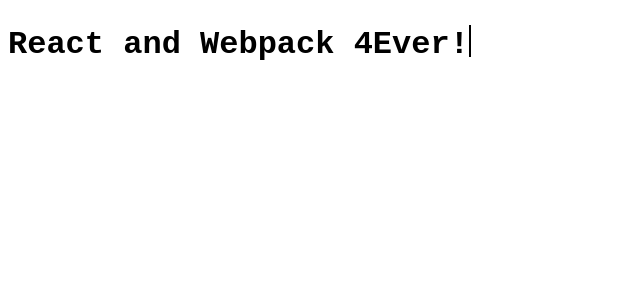
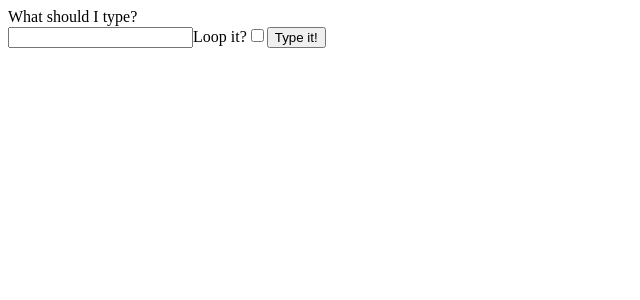
Before and after one commit to CBroaders12/typewriter-component, a React app: page / in a window 1280 px wide. Shown: the top 300 px of the page, without its empty margins (0-640 px from the left). Built offline with nearby package versions, Linux system fonts and the light colour scheme.

Commit message:
add interactive interface

```diff
--- a/src/App.jsx
+++ b/src/App.jsx
@@ -1,10 +1,48 @@
-import React from 'react';
+import React, { useState } from 'react';
 // import styles from './app.component.css';
 
 import Typewriter from './Typewriter';
 
+/* eslint-disable arrow-body-style */
 const App = () => {
-  return <Typewriter textToType='React and Webpack 4Ever!' />;
+  const [looping, setLooping] = useState(false);
+  const [textToType, setTextToType] = useState('');
+  const [start, setStart] = useState(false);
+
+  const handleSubmit = (e) => {
+    e.preventDefault();
+
+    setStart(!start);
+  };
+
+  return (
+    <>
+      {start && <Typewriter textToType={textToType} loop={looping} />}
+      <form onSubmit={handleSubmit}>
+        <label htmlFor='typewriterInput'>
+          What should I type?
+          <br />
+          <input
+            type='text'
+            name='typewriterInput'
+            id='typewriterInput'
+            value={textToType}
+            onChange={(e) => setTextToType(e.target.value)}
+          />
+        </label>
+        <label htmlFor='looping'>
+          Loop it?
+          <input
+            type='checkbox'
+            onChange={(e) => {
+              setLooping(e.target.checked);
+            }}
+          />
+        </label>
+        <button type='submit'>{start ? 'Stop' : 'Type it!'}</button>
+      </form>
+    </>
+  );
 };
 
 export default App;
```
Also changed, not shown: 1 other file (tests, documents, lock files or other folders).
